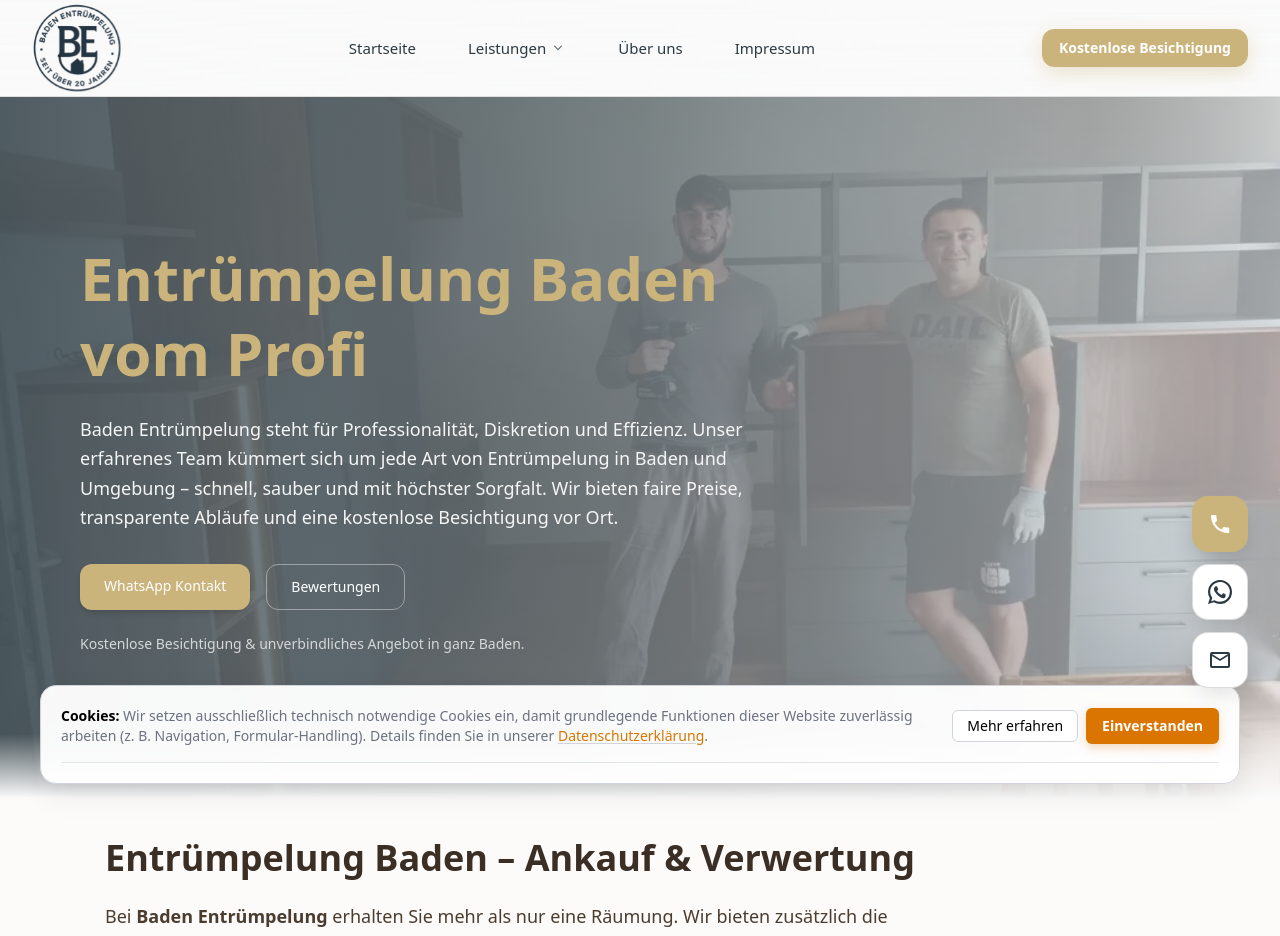
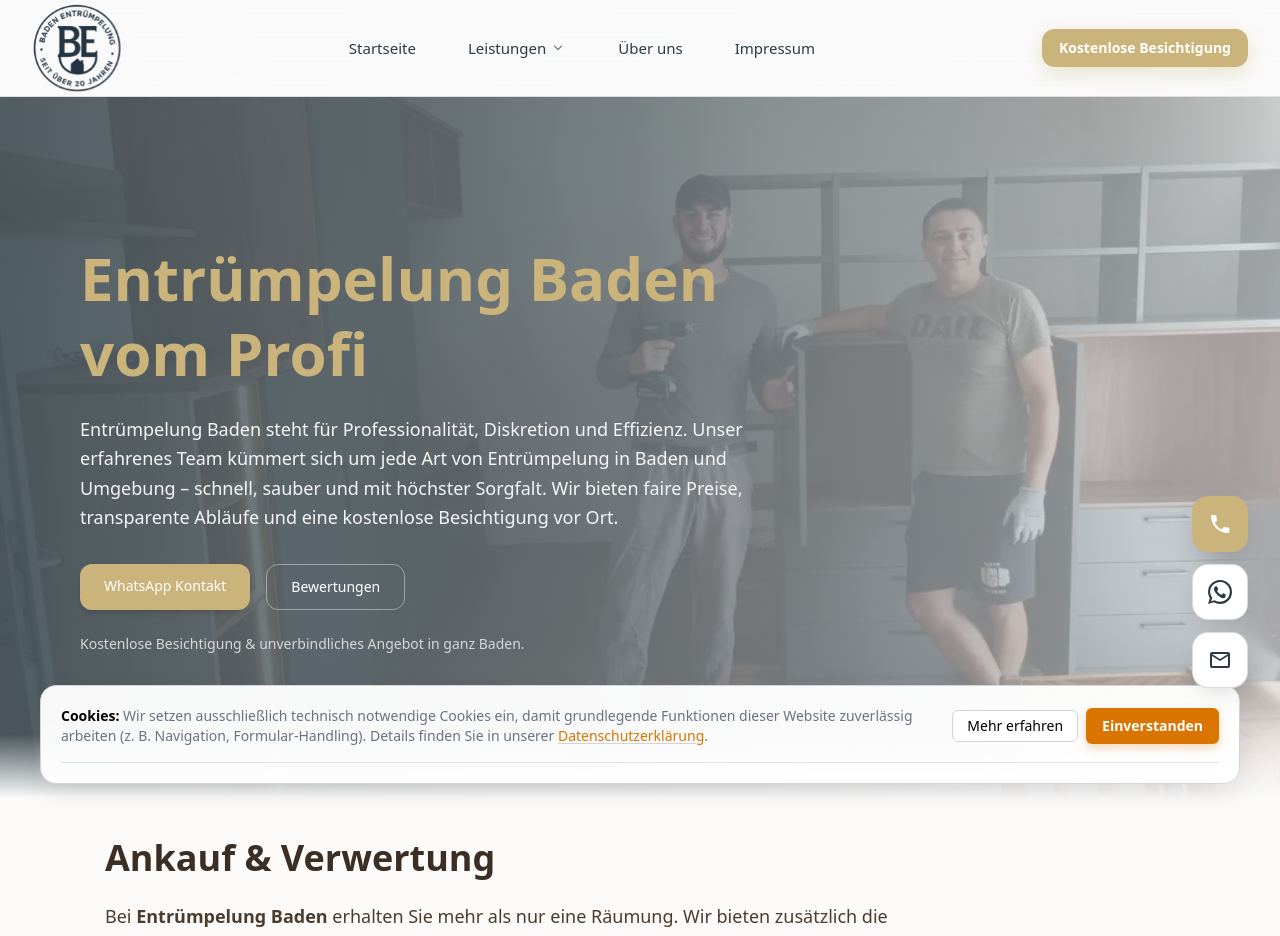
Before and after one commit to OleksiiPro1/badenentruempelung, a Next.js app: page / in a window 1280 px wide. Shown: the top 936 px of the page. Built offline with nearby package versions, Linux system fonts and the light colour scheme.

Commit message:
version 1.1

```diff
--- a/src/app/page.tsx
+++ b/src/app/page.tsx
@@ -4,7 +4,7 @@ import Image from "next/image";
 import Link from "next/link";
 
 export const metadata: Metadata = {
-  title: "Entrümpelung Baden – Schnell, Diskret & Professionell vom Experten",
+  title: "Entrümpelung Baden – Professionell vom Experten",
   description:
     "Entrümpelung Baden mit kostenloser Besichtigung & Fixpreis. Zuverlässige Räumung, Wertanrechnung & Ankauf in Baden & Umgebung – jetzt Termin sichern.",
 };
@@ -84,7 +84,7 @@ export default function HomePage() {
             </h1>
 
             <p className="mt-6 text-base md:text-lg text-[#F5F5F5] leading-relaxed">
-              Baden Entrümpelung steht für Professionalität, Diskretion und Effizienz.
+              Entrümpelung Baden steht für Professionalität, Diskretion und Effizienz.
               Unser erfahrenes Team kümmert sich um jede Art von Entrümpelung in Baden
               und Umgebung – schnell, sauber und mit höchster Sorgfalt. Wir bieten faire
               Preise, transparente Abläufe und eine kostenlose Besichtigung vor Ort.
@@ -123,11 +123,11 @@ export default function HomePage() {
       >
         <div className="mx-auto w-full max-w-[1150px] px-6 md:px-10">
           <h2 className="text-3xl md:text-4xl font-semibold text-[#3A2E25] mb-6">
-            Entrümpelung Baden – Ankauf & Verwertung
+            Ankauf & Verwertung
           </h2>
 
           <p className="text-lg leading-relaxed text-[#4B3C30] max-w-[820px]">
-            Bei <strong>Baden Entrümpelung</strong> erhalten Sie mehr als nur eine Räumung.
+            Bei <strong>Entrümpelung Baden</strong> erhalten Sie mehr als nur eine Räumung.
             Wir bieten zusätzlich die Möglichkeit zum Ankauf und zur Verwertung von
             wertvollen Gegenständen – sei es Antiquitäten, Möbel, Gemälde, Sammlungen
             oder Schmuck. So reduzieren sich die Gesamtkosten Ihrer Entrümpelung deutlich
@@ -445,7 +445,7 @@ export default function HomePage() {
   <div className="mx-auto w-full max-w-[1150px] px-6 md:px-10">
     <header className="mb-10">
       <h2 className="text-3xl md:text-4xl font-semibold text-[#2B3A42]">
-        Entrümpelung Baden Kosten
+        Entrümpelung Kosten
       </h2>
       <p className="mt-4 max-w-[820px] text-[17px] leading-relaxed text-[#4B3C30]">
         Faire Preise mit transparenter Kalkulation: Bei Baden Entrümpelung erhalten Sie
@@ -630,9 +630,9 @@ export default function HomePage() {
                     </span>
                   </div>
 
-                  <h3 className="mt-3 text-xl font-semibold text-[#2B3A42]">
+                  <p><b className="mt-3 text-xl font-semibold text-[#2B3A42]">
                     {item.plz} {item.name}
-                  </h3>
+                  </b></p>
                   <p className="mt-2 text-[15px] leading-relaxed text-[#4B3C30]">
                     {item.label}
                   </p>
@@ -1389,7 +1389,7 @@ export default function HomePage() {
               <path d="M9 16.2l-3.5-3.5-1.4 1.4L9 19 20.3 7.7l-1.4-1.4z"/>
             </svg>
           </div>
-          <h3 className="text-[18px] font-semibold text-[#2B3A42]">{item.title}</h3>
+          <p><b className="text-[18px] font-semibold text-[#2B3A42]">{item.title}</b></p>
           <p className="mt-2 text-[15px] leading-relaxed text-[#4B3C30]">{item.text}</p>
         </div>
       ))}
```
